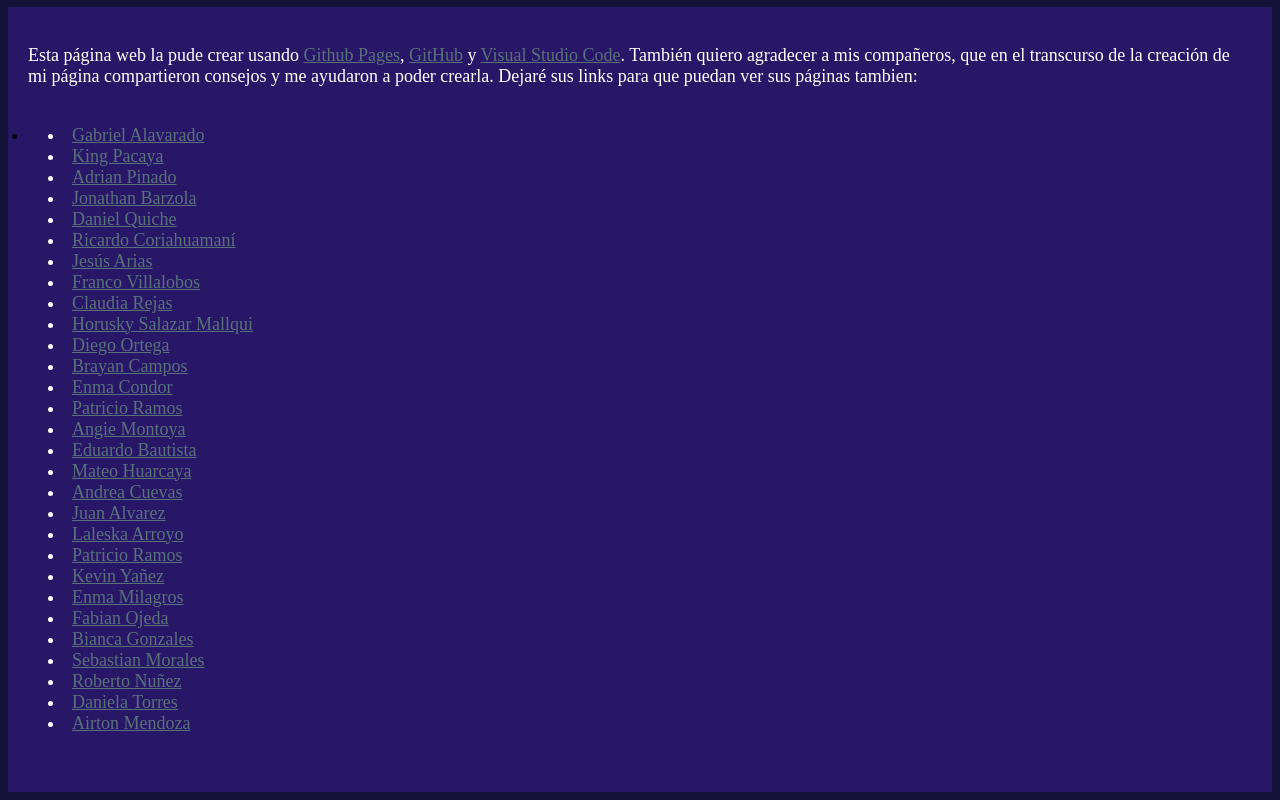
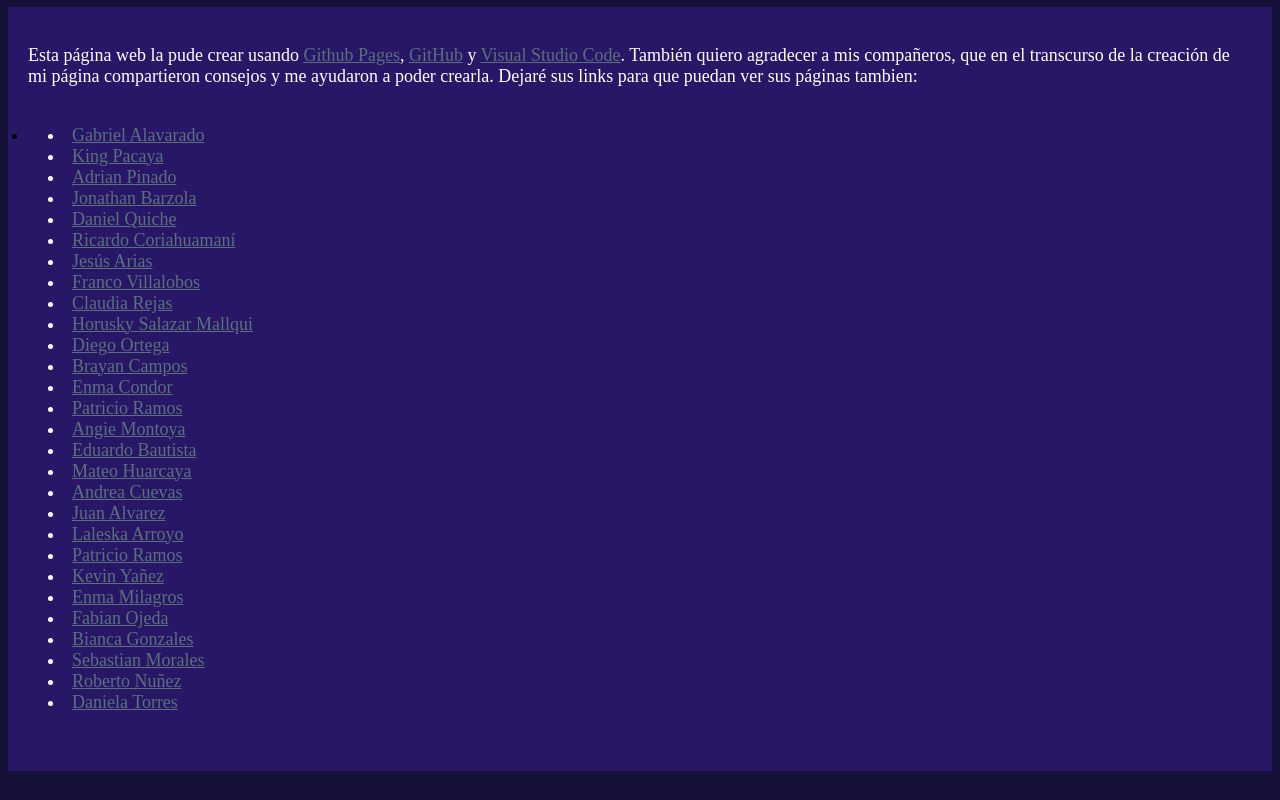
Before and after one commit to JoseOviedoAr/github.io, a plain HTML site: page index.html in a window 1280 px wide. Shown: the part 1274-2074 px from the top of the page. After the commit the page ends 2053 px from the top, so only its background shows below. Drawn offline with Linux system fonts and the light colour scheme.

Commit message:
commit 15

```diff
--- a/index.html
+++ b/index.html
@@ -108,7 +108,6 @@
                 <li><a href="http://sebastianmoralescardoso.me/">Sebastian Morales</a></li>
                 <li><a href="https://rocac.github.io/">Roberto Nuñez</a></li>
                 <li><a href="https://danielatorres14.github.io/">Daniela Torres</a></li>
-                <li><a href="https://airton-mendoza.github.io/airtonmendoza/">Airton Mendoza</a></li>
             </div>
         </p>
     </div>
```
